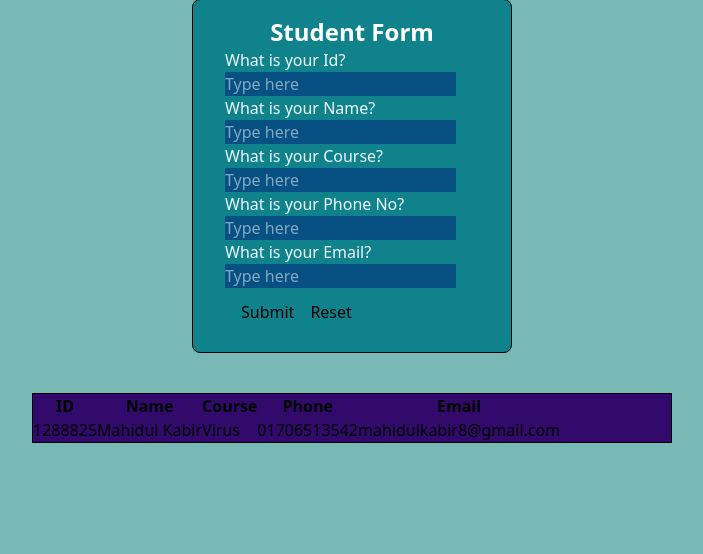
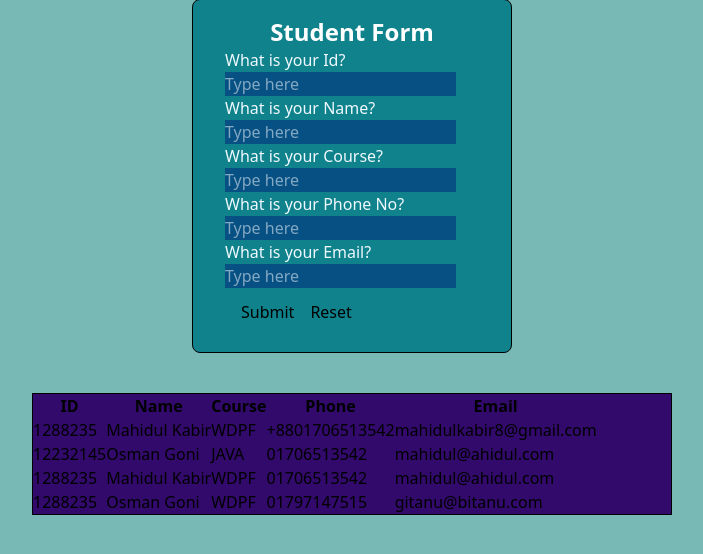
Before and after one commit to mahidulkabir/php-evidence, a PHP site: page /front.php in a window 1280 px wide. Shown: the part 33-587 px from the top of the page, without its empty margins (288-991 px from the left). Run offline with PHP 8.4, Linux system fonts and the light colour scheme; some libraries are stand-ins or nearby versions.

Commit message:
finished coding

```diff
--- a/data.txt
+++ b/data.txt
@@ -1,3 +1,6 @@
-
-2424   | Mahidul Kabir | Java       | 01797147515 | mahidul@ahidul.com
-1288825 | Mahidul Kabir | Virus      | 01706513542 | mahidulkabir8@gmail.com
+ID     | Name       | Course     | Phone     | Email
+---------------------------------------------
+1288235 | Mahidul Kabir | WDPF       | +8801706513542 | mahidulkabir8@gmail.com
+12232145 | Osman Goni | JAVA       | 01706513542 | mahidul@ahidul.com
+1288235 | Mahidul Kabir | WDPF       | 01706513542 | mahidul@ahidul.com
+1288235 | Osman Goni | WDPF       | 01797147515 | gitanu@bitanu.com
--- a/front.php
+++ b/front.php
@@ -69,13 +69,16 @@
         $phone = $_POST["txtPhone"];
         $email = $_POST["txtEmail"];
 
-        if (preg_match("/^(?:\+88|88)?01[3-9]\d{8}$/", $phone) && preg_match("/^[a-zA-Z0-9._%+-]+@[a-zA-Z0-9.-]+\.[a-zA-Z]{2,}$/", $email)) {
+        if (preg_match("/^(?:\+88|88)?01[3-9]\d{8}$/", $phone) && preg_match("/^[a-zA-Z0-9._%+-]+@[a-zA-Z0-9.-]+\.[a-zA-Z]{2,}$/", $email) && preg_match("/^\d{5,}$/",$id)) {
 
             $student = new StudentDataClass($id, $name, $course, $phone, $email);
             $student->save();
-            echo "Success!";
+
         } else {
-           echo"Invalid Format";
+          echo "<script>
+      alert('Try Again With Correct Format');
+
+      </script>";
         }
     }
     ?>
```
